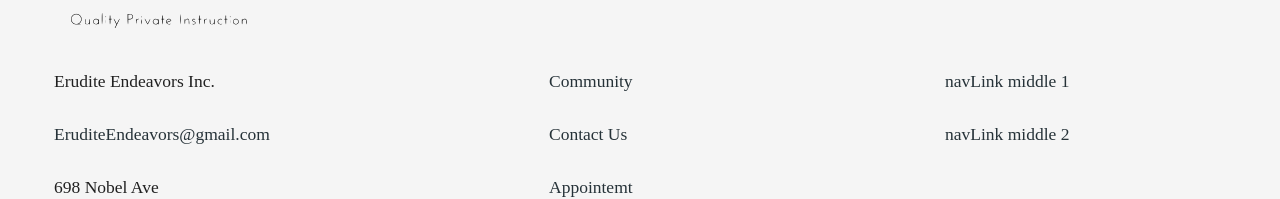
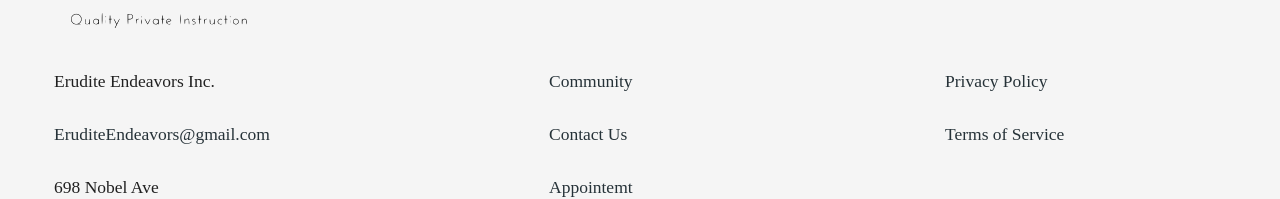
Before and after one commit to jflores08/TutorTime, a Next.js app: page / in a window 1280 px wide. Shown: the part 814-1013 px from the top of the page. Built offline with nearby package versions, Linux system fonts and the light colour scheme; what @nextui-org/react would draw is missing.

Commit message:
Privacy Policy and Terms of Service links added to Footer component

```diff
--- a/src/components/Footer.tsx
+++ b/src/components/Footer.tsx
@@ -154,7 +154,7 @@ const Footer: FC<FooterProps> = ({ pages, bgColor = "#F5F5F5" }) => {
               style={{ textDecoration: "none" }}
             >
               <Typography variant="h6" component="div" sx={{ mb: "25px" }}>
-                {"navLink middle 1"}
+                {"Privacy Policy"}
               </Typography>
             </MuiLink>
             <MuiLink
@@ -163,7 +163,7 @@ const Footer: FC<FooterProps> = ({ pages, bgColor = "#F5F5F5" }) => {
               style={{ textDecoration: "none" }}
             >
               <Typography variant="h6" component="div" sx={{ mb: "25px" }}>
-                {"navLink middle 2"}
+                {"Terms of Service"}
               </Typography>
             </MuiLink>
           </Grid>
```
